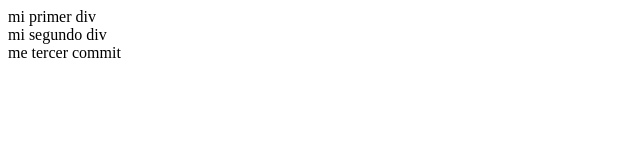
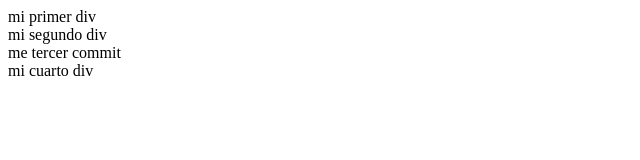
Before and after one commit to imay2byte/clase_jueves03, a plain HTML site: page index.html in a window 1280 px wide. Shown: the full height of the page, 0-640 px from the left. Drawn offline with Linux system fonts and the light colour scheme.

Commit message:
fourth commit

```diff
--- a/index.html
+++ b/index.html
@@ -9,5 +9,6 @@
     <div>mi primer div</div>
     <div>mi segundo div</div>
     <div>me tercer commit</div>
+    <div>mi cuarto div</div>
 </body>
 </html>
```
